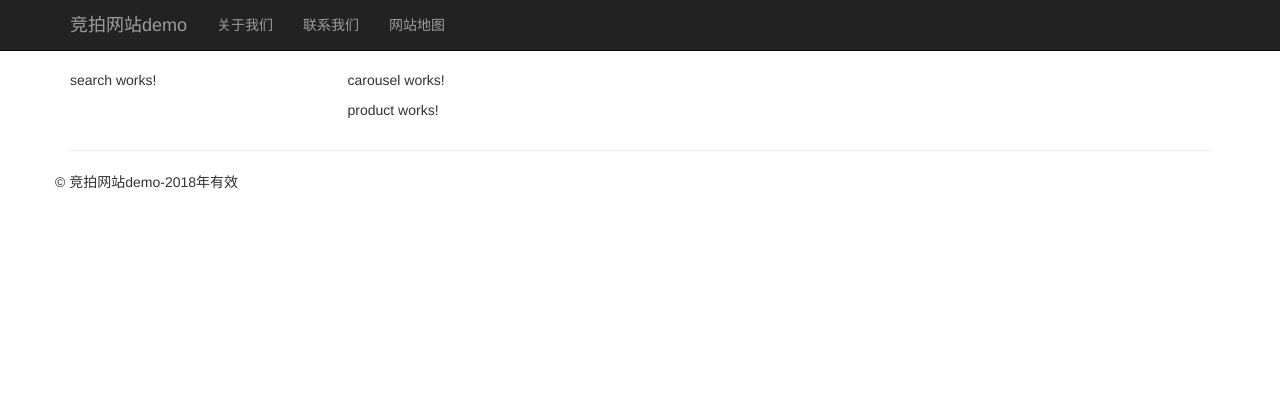
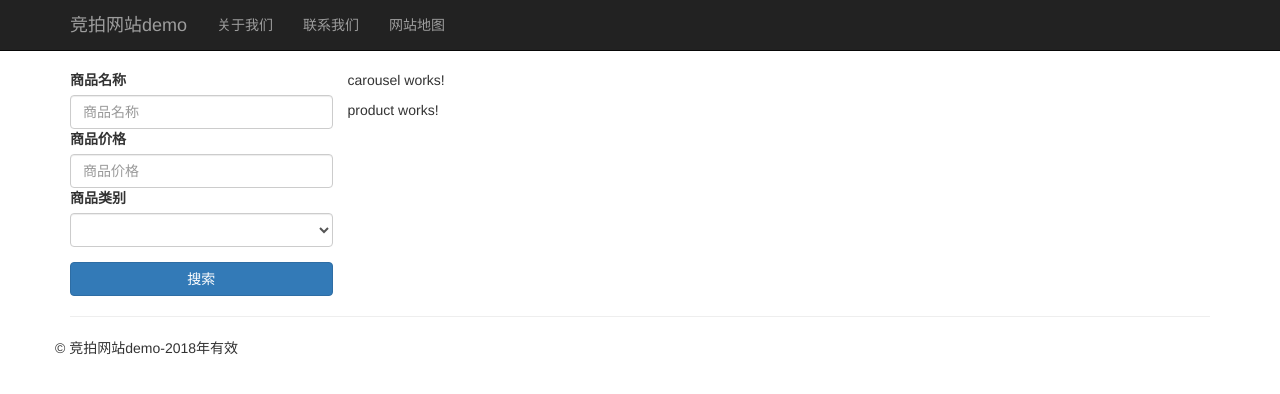
Before and after one commit to ZhangRuixin/LNAR, an Angular app in the folder LearnNgAndRedux/ClientApp/: page / in a window 1280 px wide. Shown: the top 394 px of the page. Built offline with nearby package versions, Linux system fonts and the light colour scheme.

Commit message:
search组件完成

```diff
--- a/LearnNgAndRedux/ClientApp/src/app/app.component.html
+++ b/LearnNgAndRedux/ClientApp/src/app/app.component.html
@@ -11,10 +11,10 @@
 <app-navbar></app-navbar>
 <div class="container">
   <div class="row">
-    <div class="col-md-3">
+    <div class="col-md-3 col-lg-3 col-sm-3 col-xs-3">
       <app-search></app-search>
     </div>
-    <div class="col-md-9">
+    <div class="col-md-9 col-lg-9 col-sm-9 col-xs-9">
       <div class="row">
         <app-carousel></app-carousel>
       </div>
--- a/LearnNgAndRedux/ClientApp/src/app/search/search.component.html
+++ b/LearnNgAndRedux/ClientApp/src/app/search/search.component.html
@@ -1,3 +1,14 @@
-<p>
-  search works!
-</p>
+<form name="searchForm" role="form">
+  <div class="form-group">
+      <label for="productTitle">商品名称</label>
+      <input type="text" id="productTitle" placeholder="商品名称" class="form-control">
+      <label for="productPrice">商品价格</label>
+    <input type="number" id="productPrice" placeholder="商品价格" class="form-control">
+    <label for="productCategory">商品类别</label>
+    <select name="" id="productCategory" class="form-control"></select>
+  </div>
+   <div class="form-gruop">
+     <button type="submit" class="btn btn-primary btn-block" >搜索</button>
+   </div>
+
+</form>
```
